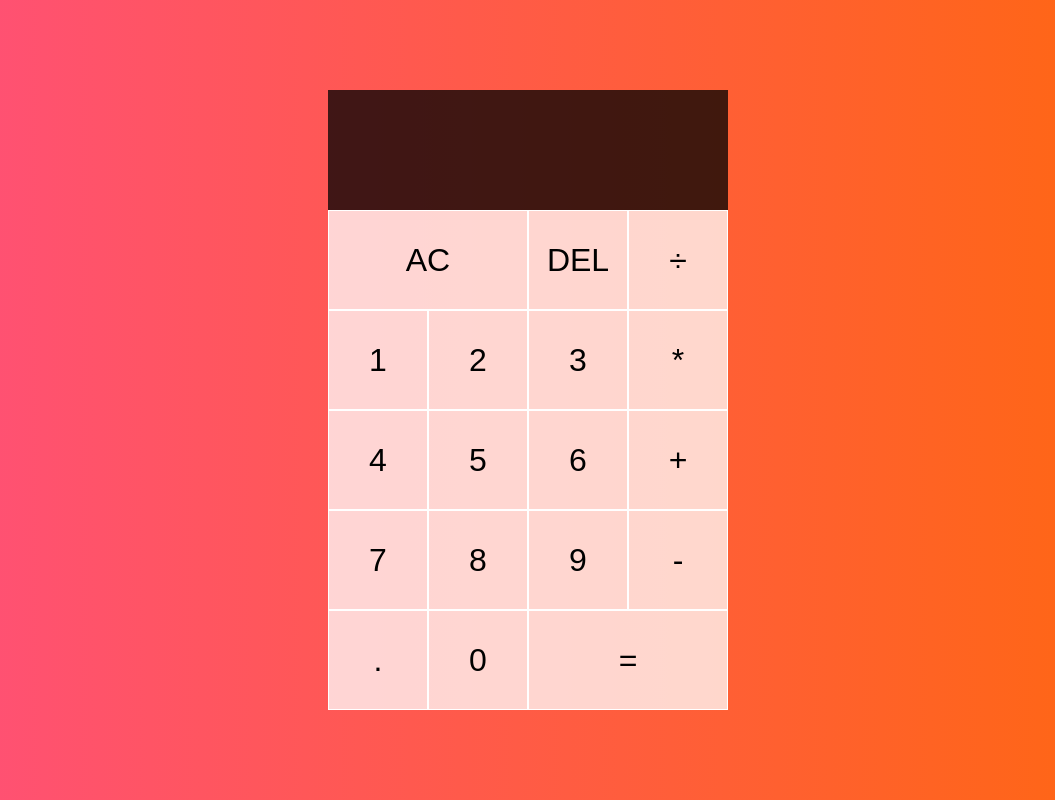
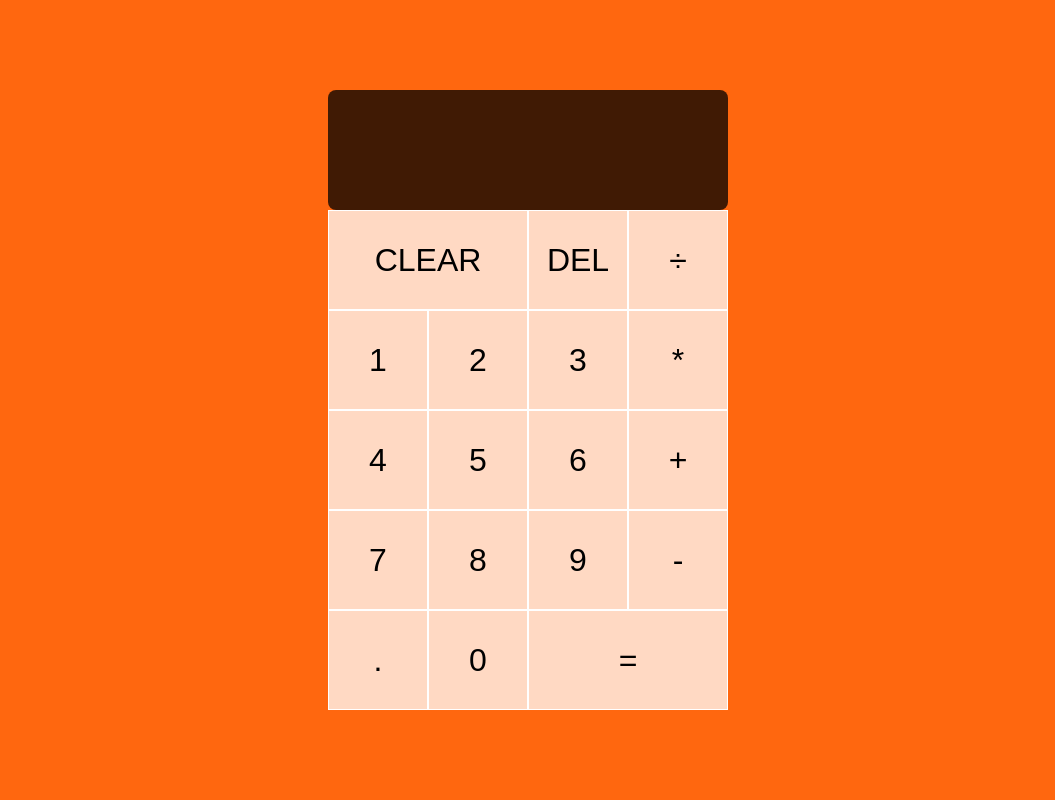
Before and after one commit to Valuriel/brainnest-presentation5, a plain HTML site: page index.html in a window 1280 px wide. Shown: the whole page, without its empty margins (112-1167 px from the left). Drawn offline with Linux system fonts and the light colour scheme.

Commit message:
added styling

```diff
--- a/index.html
+++ b/index.html
@@ -14,7 +14,7 @@
       <div data-previous-operand class="previous-operand"></div>
       <div data-current-operand class="current-operand"></div>
     </div>
-    <button data-all-clear class="span-two">AC</button>
+    <button data-all-clear class="span-two">CLEAR</button>
     <button data-delete>DEL</button>
     <button data-operation>÷</button>
     <button data-number>1</button>
--- a/styles/styles.css
+++ b/styles/styles.css
@@ -7,7 +7,7 @@
   body {
     padding: 0;
     margin: 0;
-    background: linear-gradient(to right, #ff0040b0, #ff5e00f0);
+    background: #ff5e00f0;
   }
 
   .calculator-grid {
@@ -46,6 +46,7 @@
     padding: 10px;
     word-wrap: break-word;
     word-break: break-all;
+    border-radius: 0.5em;
   }
 
   .output .previous-operand {
```
